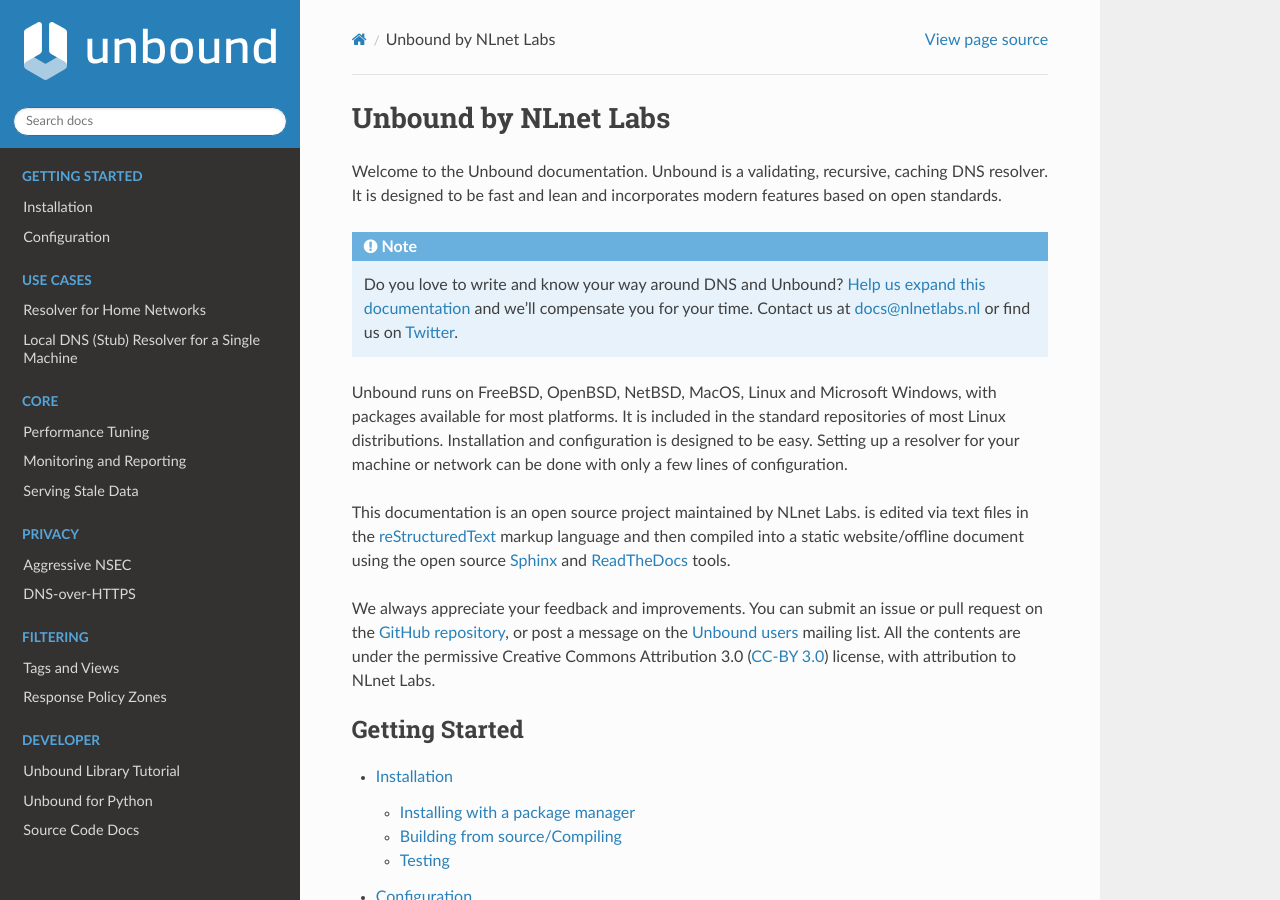
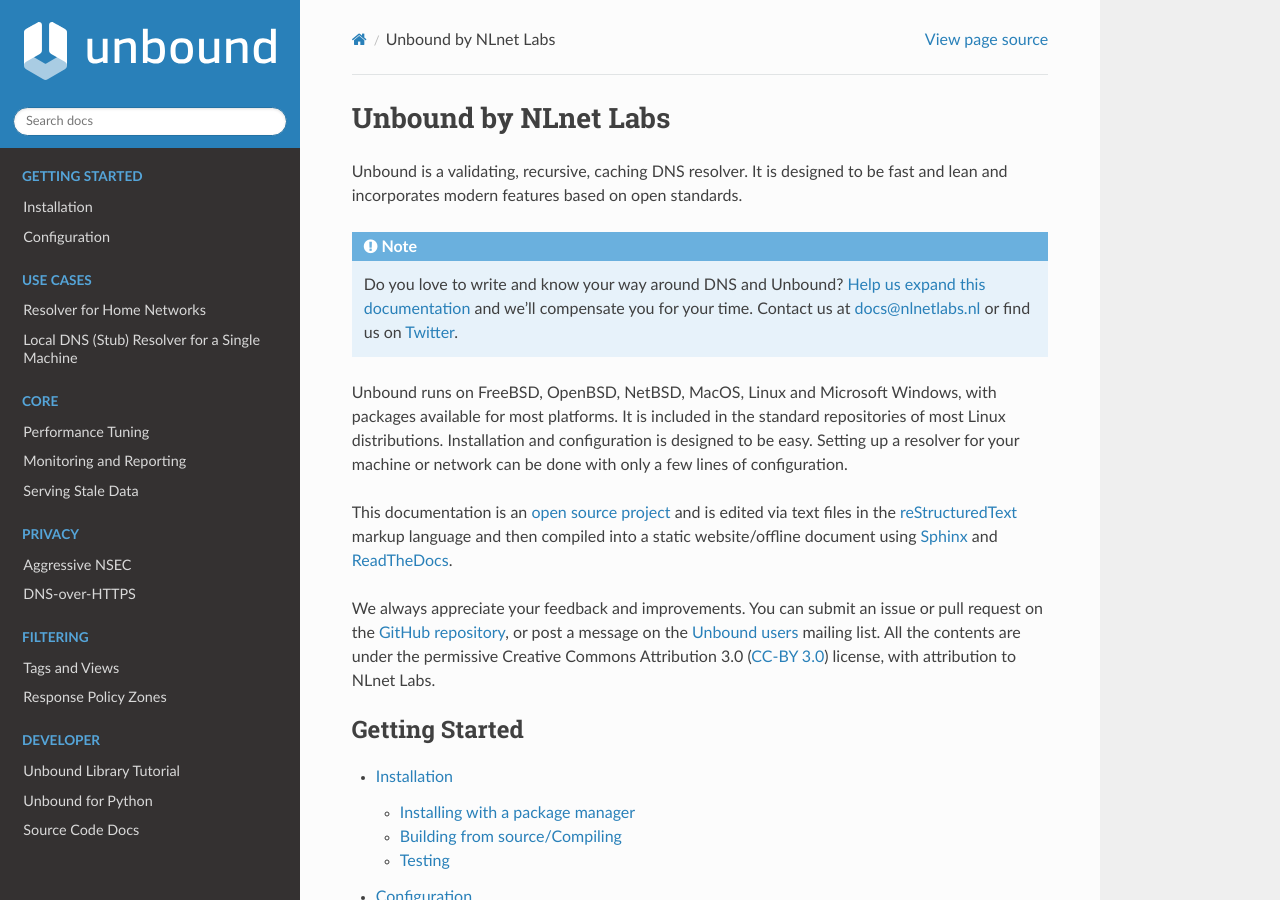
Before and after one commit to NLnetLabs/unbound-manual, a Sphinx documentation site: the page built from source/index.rst, in a window 1280 px wide and 900 px high. Built offline with Sphinx 7.4.7 and the Read the Docs theme 2.0.0, drawn with Linux system fonts in a browser that asks for light colours; pages that are not in the unit, such as notebooks, are missing from menus.

Commit message:
Typo, links

```diff
--- a/source/index.rst
+++ b/source/index.rst
@@ -3,9 +3,8 @@
 Unbound by NLnet Labs
 =====================
 
-Welcome to the Unbound documentation. Unbound is a validating, recursive,
-caching DNS resolver. It is designed to be fast and lean and incorporates modern
-features based on open standards.
+Unbound is a validating, recursive, caching DNS resolver. It is designed to be
+fast and lean and incorporates modern features based on open standards.
 
 .. Note::  Do you love to write and know your way around DNS and Unbound?
            :ref:`Help us expand this documentation <doc_todo>` and we'll
@@ -18,12 +17,11 @@
 designed to be easy. Setting up a resolver for your machine or network can be
 done with only a few lines of configuration.
 
-This documentation is an open source project maintained by NLnet Labs. is edited
-via text files in the `reStructuredText
-<http://www.sphinx-doc.org/en/stable/rest.html>`_ markup language and then
-compiled into a static website/offline document using the open source `Sphinx
-<http://www.sphinx-doc.org>`_  and `ReadTheDocs <https://readthedocs.org/>`_
-tools.
+This documentation is an `open source project
+<https://github.com/NLnetLabs/unbound-manual/>`_ and is edited via text files in
+the `reStructuredText <http://www.sphinx-doc.org/en/stable/rest.html>`_ markup
+language and then compiled into a static website/offline document using `Sphinx
+<http://www.sphinx-doc.org>`_  and `ReadTheDocs <https://readthedocs.org/>`_.
 
 We always appreciate your feedback and improvements. You can submit an issue or
 pull request on the `GitHub repository
```
